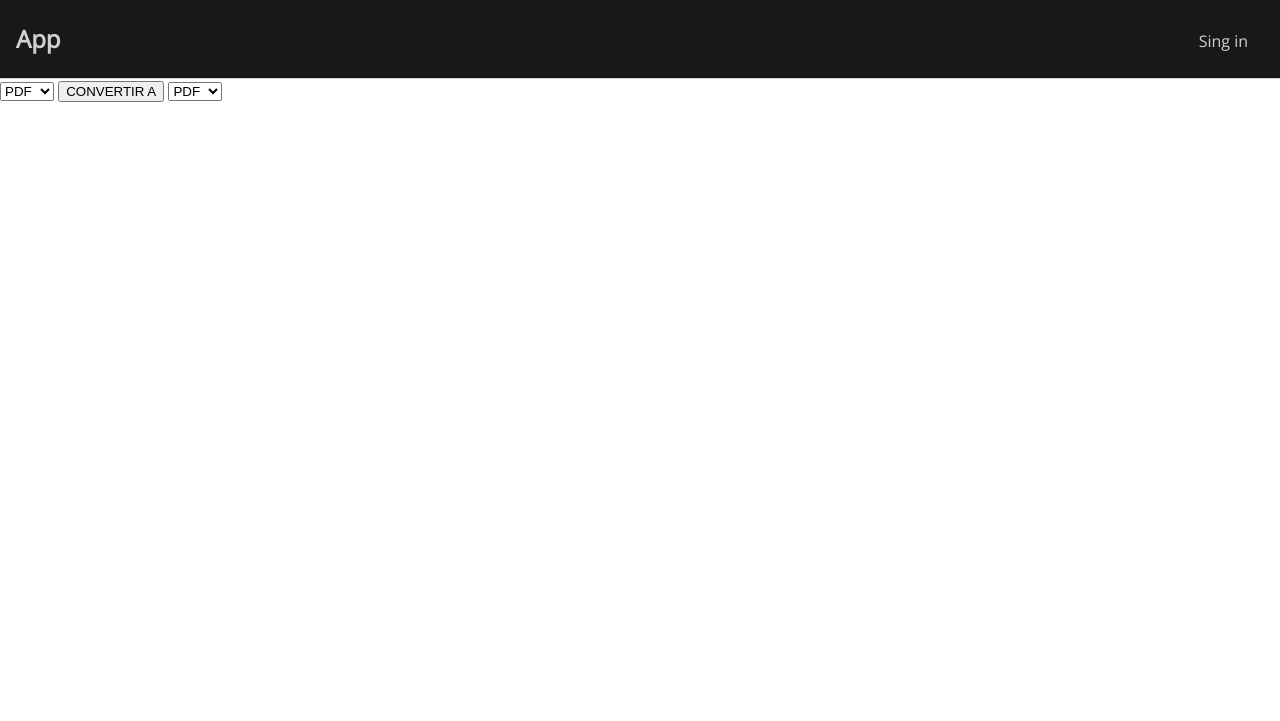
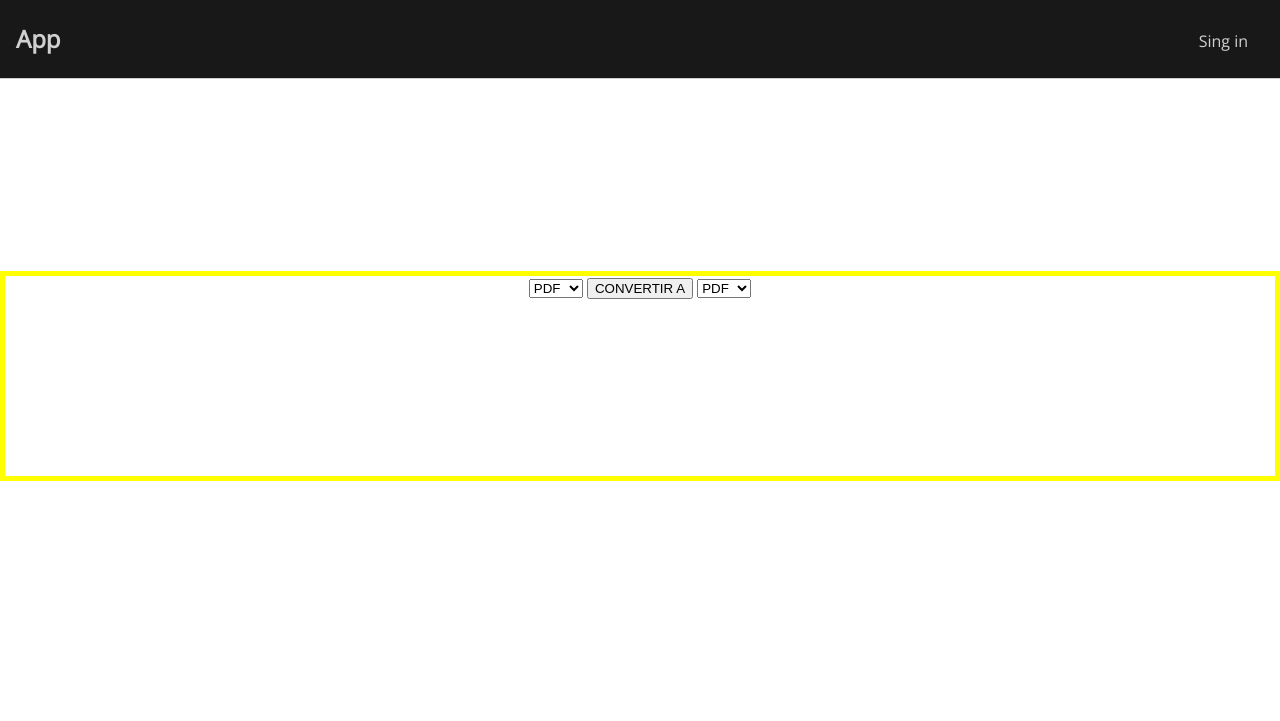
Before and after one commit to ThePipo8/Convert_Project, a Django app: template convert_project/templates/index.html in a window 1280 px wide. Shown: the top 721 px of the page. Run offline with Django 3.2, Linux system fonts and the light colour scheme; the template is opened without the code that fills it, so the values that code supplies are empty.

Commit message:
FIn confg

```diff
--- a/convert_project/static/css/index.css
+++ b/convert_project/static/css/index.css
@@ -44,3 +44,10 @@ a:hover {
 .main-app{
     height: 1200px;
 }
+
+.convert-section{
+    margin-top: 15%;
+    border: 5px solid #FFFF00;
+    text-align: center;
+    height: 200px;
+}
--- a/convert_project/templates/index.html
+++ b/convert_project/templates/index.html
@@ -25,6 +25,7 @@
 
     <main>
         <div class="main-app">
+            <div class="convert-section">
                 <select name="files" id="">
                     <option value="pdf">PDF</option>
                     <option value="world">Word</option>
@@ -37,6 +38,7 @@
                     <option value="exel">Exel</option>
                 </select>
             </div>
+        </div>
 
         <footer>
             <h3>Hecho con el ♥ por Reyner B.</h3>
```
Lines whose indentation alone changed are shown as unchanged.
